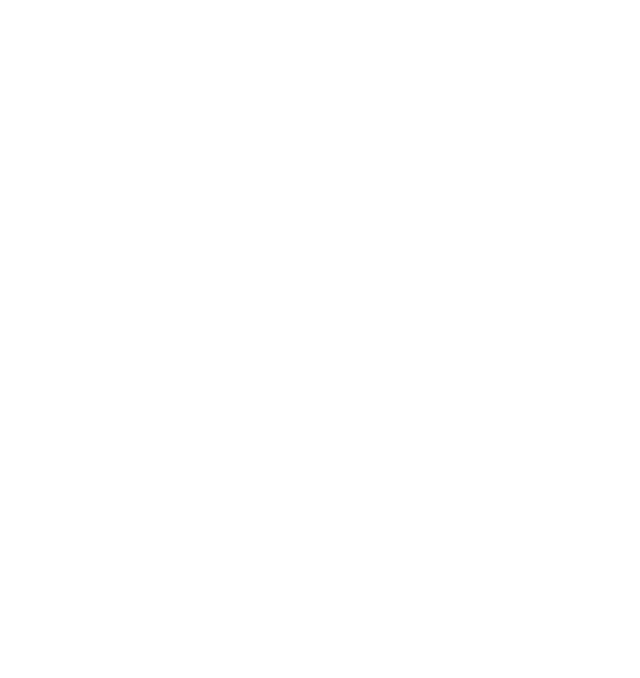
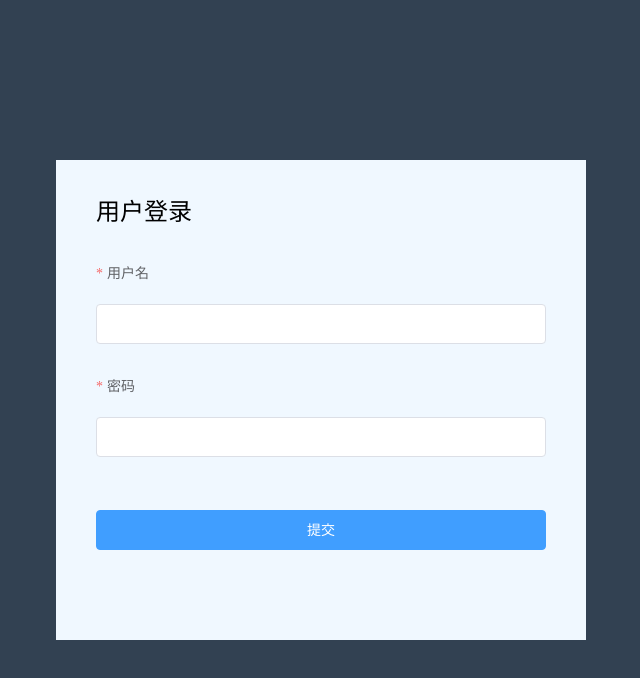
Before and after one commit to oukaihao/vue-manage, a Vue app: page /#/login in a window 1280 px wide. Shown: the top 678 px of the page, without its empty margins (319-959 px from the left). Built offline with nearby package versions, Linux system fonts and the light colour scheme.

Commit message:
login-finish
登录模块完成

```diff
--- a/package.json
+++ b/package.json
@@ -9,7 +9,9 @@
   },
   "dependencies": {
     "core-js": "^2.6.5",
-    "vue": "^2.6.10"
+    "element-ui": "^2.11.1",
+    "vue": "^2.6.10",
+    "vue-router": "^3.1.2"
   },
   "devDependencies": {
     "@vue/cli-plugin-babel": "^3.10.0",
@@ -18,6 +20,8 @@
     "babel-eslint": "^10.0.1",
     "eslint": "^5.16.0",
     "eslint-plugin-vue": "^5.0.0",
+    "less": "^3.9.0",
+    "less-loader": "^5.0.0",
     "vue-template-compiler": "^2.6.10"
   },
   "eslintConfig": {
--- a/src/App.vue
+++ b/src/App.vue
@@ -1,5 +1,7 @@
 <template>
-
+  <div class="app">
+      <router-view></router-view>
+  </div>
 </template>
 
 <script>
@@ -9,5 +11,7 @@
 </script>
 
 <style>
-
+.app{
+    height: 100%;
+}
 </style>
--- /dev/null
+++ b/src/assets/css/basic.css
@@ -0,0 +1,81 @@
+/* 将初始化代码单独设置为一个css文件,谁需要使用,就直接链接即可 */
+
+body,
+div,
+span,
+p,
+img,
+input,
+a,
+ul,
+li,
+h1,
+h2,
+h3,
+h4,
+h5,
+strong,
+em,
+del,
+ins,
+i,
+dl,
+dt,
+dd {
+    margin: 0;
+    padding: 0;
+}
+
+a {
+    text-decoration: none;
+    color: #000;
+}
+
+li {
+    list-style: none;
+}
+
+input {
+    border: 0;
+    outline: 0;
+}
+
+img {
+    border: 0;
+    vertical-align: middle;
+    /* 清除底部的空白间隙 */
+}
+
+i {
+    font-style: normal;
+}
+
+h1,
+h2,
+h3,
+h4,
+h5 {
+    font-weight: normal;
+}
+
+body {
+    font: 12px/100% "微软雅黑";
+    line-height: 1;
+}
+
+.w {
+    width: 1200px;
+    margin: 0 auto;
+}
+
+.clearfix::after {
+    content: ".";
+    clear: both;
+    display: block;
+    height: 0;
+    visibility: hidden;
+}
+
+.clearfix {
+    *zoom: 1;
+}
--- /dev/null
+++ b/src/components/login.vue
@@ -0,0 +1,92 @@
+<template>
+  <div class="my-login">
+
+    <div class="my-form">
+        <h1>用户登录</h1>
+      <el-form
+        :model="ruleForm"
+        status-icon
+        :rules="rules"
+        ref="ruleForm"
+        label-width="100px"
+        class="demo-ruleForm"
+        :label-position="'top'"
+
+      >
+        <el-form-item label="用户名" prop="username">
+          <el-input type="password" v-model="ruleForm.username" autocomplete="off"></el-input>
+        </el-form-item>
+        <el-form-item label="密码" prop="password">
+          <el-input type="password" v-model="ruleForm.password" autocomplete="off"></el-input>
+        </el-form-item>
+        <el-form-item>
+          <el-button type="primary" @click="submitForm('ruleForm')" class="submitbtn">提交</el-button>
+        </el-form-item>
+      </el-form>
+    </div>
+  </div>
+</template>
+
+<script>
+export default {
+    data() {
+      return {
+          ruleForm:{
+              username:'',
+              password:''
+          },
+          rules: {
+          username: [
+            { required: true, message: '请输入用户名', trigger: 'blur' },
+            { min: 3, max: 5, message: '长度在 3 到 6 个字符', trigger: 'change' }
+          ],
+          password: [
+            { required: true, message: '请输入密码', trigger: 'blur' },
+            { min: 6, max: 12, message: '长度在 6 到 12 个字符', trigger: 'change' }
+          ],
+      }
+      }
+    },
+    methods: {
+      submitForm(formName) {
+        this.$refs[formName].validate((valid) => {
+          if (valid) {
+            alert('submit!');
+          } else {
+            console.log('error submit!!');
+            return false;
+          }
+        });
+      },
+
+    }
+};
+</script>
+
+<style lang="less" scope>
+html,
+body {
+  height: 100%;
+}
+.my-login {
+  height: 100%;
+  background-color: rgb(50, 65, 82);
+  display: flex;
+  justify-content: center;
+  align-items: center;
+  .my-form {
+    width: 450px;
+    height: 400px;
+    background-color: aliceblue;
+    padding: 40px;
+    h1{
+        margin-bottom: 30px;
+    }
+    .submitbtn{
+        width: 100%;
+        margin-top: 30px;
+    }
+
+  }
+}
+</style>
```
Also changed, not shown: src/main.js (+27 -0 lines), 1 other file (tests, documents, lock files or other folders).
